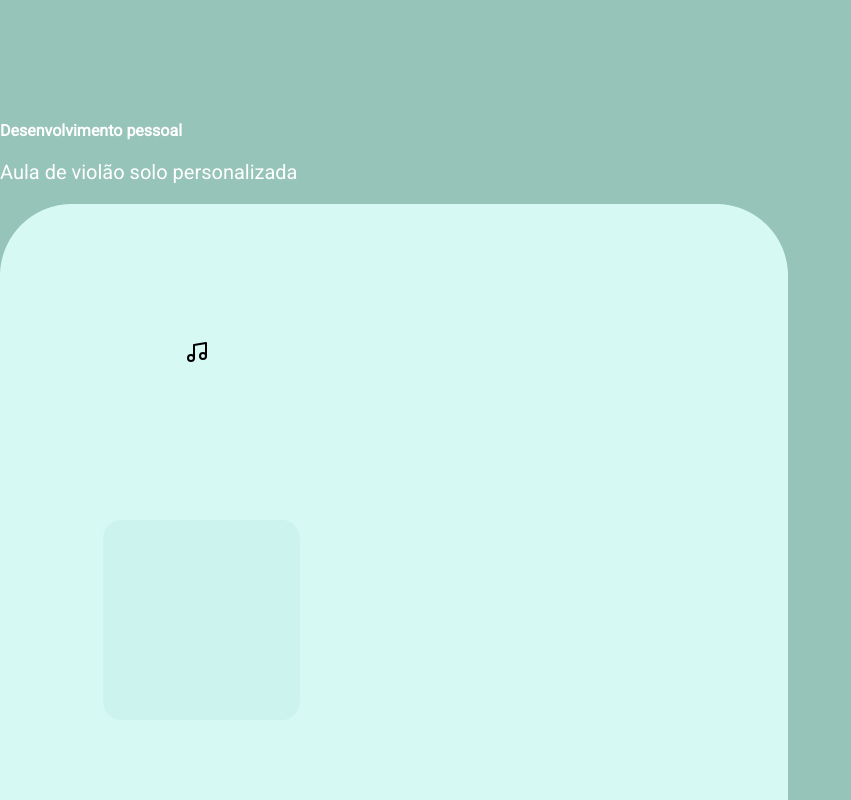
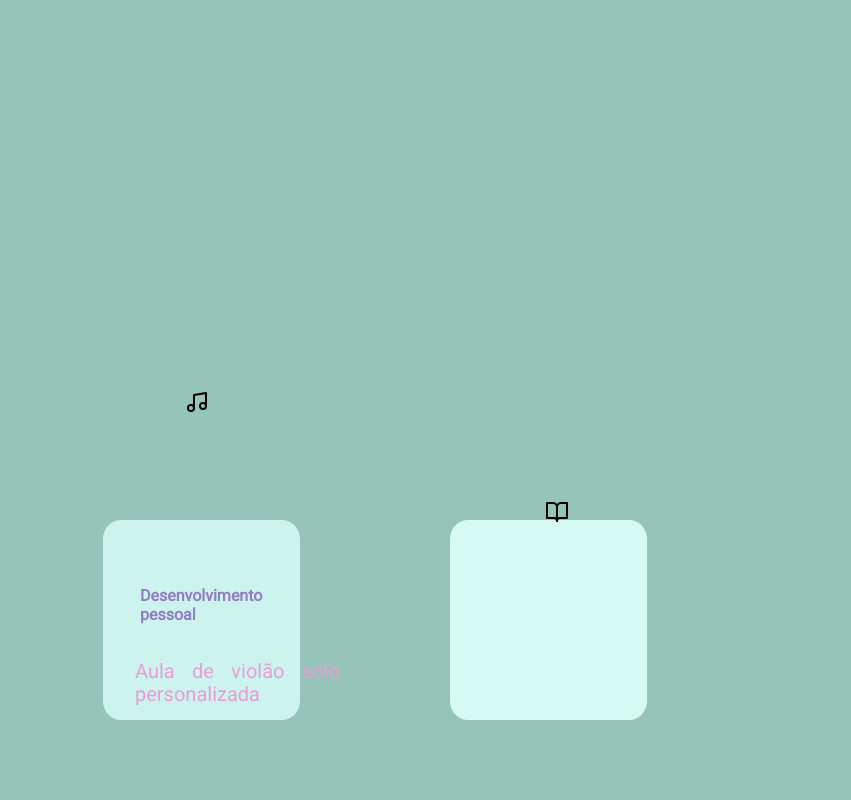
Before and after one commit to Dandacroesch/projeto_blog-_, a plain HTML site: page index.html in a window 1280 px wide. Shown: the part 1480-2280 px from the top of the page, without its empty margins (0-851 px from the left). After the commit the page ends 2090 px from the top, so only its background shows below. Drawn offline with nearby package versions, Linux system fonts and the light colour scheme.

Commit message:
Update style.css

```diff
--- a/style.css
+++ b/style.css
@@ -167,19 +167,47 @@ nav ul {
     width: 197px;
 }
 
-.icons{
+.color3 .icons{
     position: relative;
     color:black;
-    top: 350px;
+    top: 400px;
     height: 110px;
     left: 185px;
     width: 100px;
 }
 
-h1 {
+h4{
     color: var(--purple);
     position: absolute;
-    top: 100px;
+    top: 2045px;
+    left: 140px;
+    width: 12%;
+
+}
+
+.color3 p{
+    color: var(--pink);
+    position: absolute;
+    top: 2120px ;
+    left: 135px ;
+    width: 16%;
+}
+
+.color4 img{
+    position:absolute;
+    top:2000px;
+    height: 200;
+    left: 450px;
+    width: 197px;
+}
+
+.color4 .icons1{
+    position: relative;
+    color:black;
+    top: 400px;
+    height: 110px;
+    left: 545px;
+    width: 100px;
 }
 
 @media (max-width:767px) {
```
